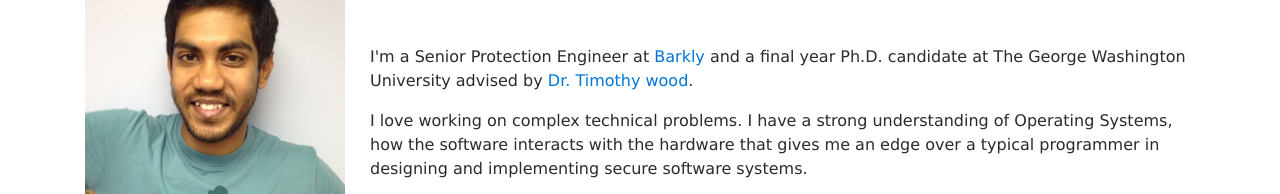
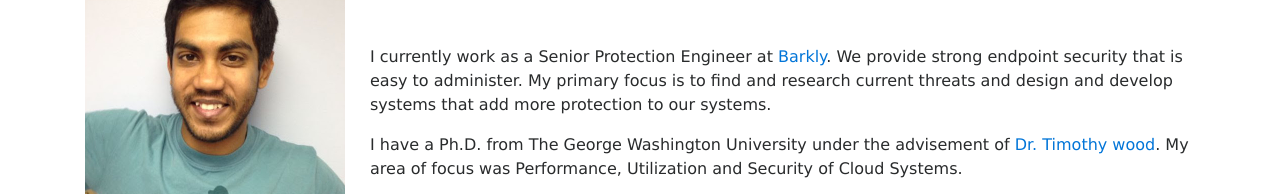
Before and after one commit to SunnyRaj/sunnyraj.github.io, a plain HTML site: page index.html in a window 1280 px wide. Shown: the part 71-265 px from the top of the page. Drawn offline with Linux system fonts and the light colour scheme.

Commit message:
Synchronized build

```diff
--- a/index.html
+++ b/index.html
@@ -99,7 +99,8 @@
 
   <h1>Hey, I&#39;m Sunny Raj</h1>
   <p><br></p>
-<p>I'm a Senior Protection Engineer at <a href="https://www.barkly.com/">Barkly</a> and a final year Ph.D. candidate at The George Washington University advised by <a href="http://faculty.cs.gwu.edu/timwood/">Dr. Timothy wood</a>.</p>
+<p>I currently work as a Senior Protection Engineer at <a href="https://www.barkly.com/">Barkly</a>. We provide strong endpoint security that is easy to administer. My primary focus is to find and research current threats and design and develop systems that add more protection to our systems.</p>
+<p>I have a Ph.D. from The George Washington University under the advisement of <a href="http://faculty.cs.gwu.edu/timwood/">Dr. Timothy wood</a>. My area of focus was Performance, Utilization and Security of Cloud Systems.</p>
 <p>I love working on complex technical problems. I have a strong understanding of Operating Systems, how the software interacts with the hardware that gives me an edge over a typical programmer in designing and implementing secure software systems.</p>
 <p>I love mentoring/teaching students and working with them. Love to travel and visit universities and startups to give talks (mostly about my research) and motivate people.</p>
 <p>I'm a Language enthusiast. Avid and a quick learner. I'm quick on my feet when it comes to learning and implementing new technology. Love researching about systems, looking into the unknown and pushing the envelope.</p>
```
Also changed, not shown: 1 other file.
